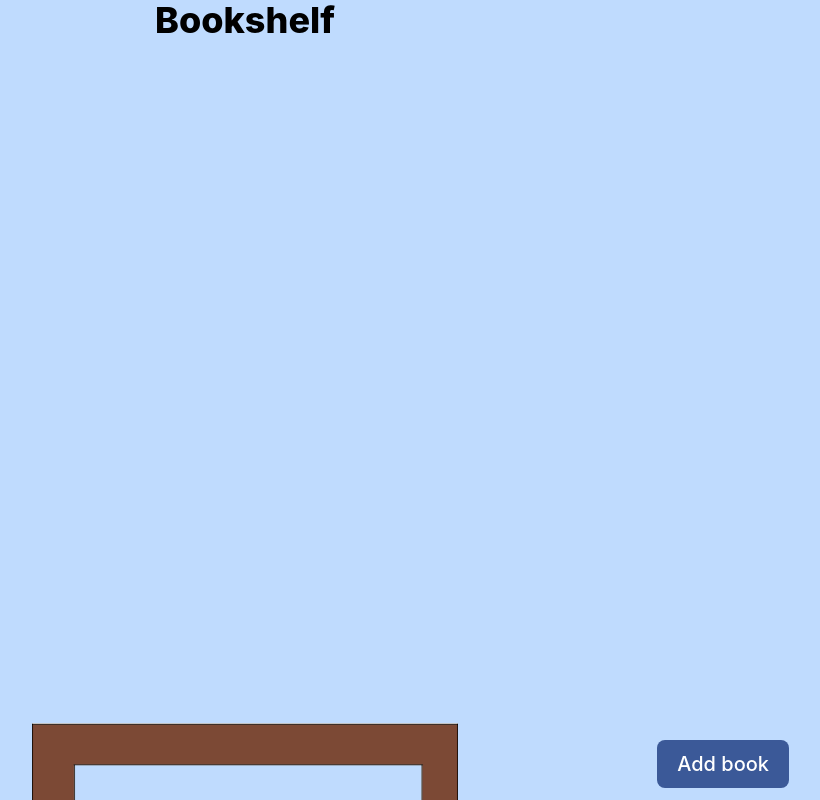
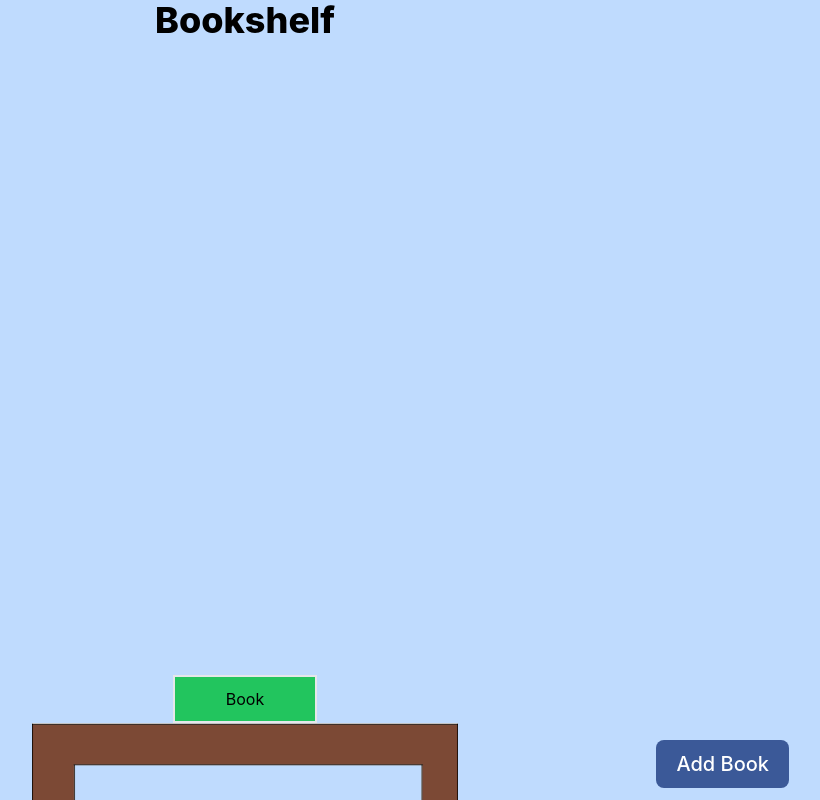
Before and after one commit to Coders222/bookshelf-frontend, a React (Create React App) app: page / in a window 1280 px wide. Shown: the whole page, without its empty margins (395-1215 px from the left). Built offline with nearby package versions, Linux system fonts and the light colour scheme.

Commit message:
kevin update

```diff
--- a/package.json
+++ b/package.json
@@ -10,7 +10,7 @@
     "react": "^18.2.0",
     "react-dom": "^18.2.0",
     "react-router-dom": "^6.17.0",
-    "react-scripts": "5.0.1",
+    "react-scripts": "^5.0.1",
     "web-vitals": "^2.1.4"
   },
   "scripts": {
--- /dev/null
+++ b/src/components/AddList.js
@@ -0,0 +1,10 @@
+import React from 'react'
+import Book from './Book'
+
+export default function AddBook(){
+    return (
+      <button onClick = {() => {}} type="button" class="absolute text-xl border-1 left-2 md:left-24 2xl:left-52 2xl:text-3xl bottom-3 text-white bg-[#FF5733] hover:bg-[#FF5733]/90 hover:text-yellow-200  font-medium rounded-lg px-5 py-2.5 text-center inline-flex items-center">
+          Add Book
+      </button>
+    )
+}
--- /dev/null
+++ b/src/components/Book.js
@@ -0,0 +1,7 @@
+import React from 'react'
+
+export default function Book(){
+    return (
+        <div class="w-36 h-12 bg-green-500 origin-left flex items-center justify-center border border-solid border-2 border-black-500">Book</div>
+    )
+}
--- a/src/components/Landing.js
+++ b/src/components/Landing.js
@@ -2,9 +2,14 @@
 import {React, useState} from "react";
 import Main from "./Main"
 import Search from './Search'
+import Book from './Book'
+
 export default function Landing(){
 
     const [searching, setSearching] = useState(false)
+    const [books, setBooks] = useState([{
+        "ibsn":"temp"
+    }])
 
     function showSearch(){
         if (searching){
@@ -12,17 +17,20 @@ export default function Landing(){
             return Search;
         }
     }
+    const bookstack = books.map((book)=> <Book></Book>)
     return (
         <div class='h-screen bg-blue-200'>
             <h1 class='font-extrabold text-4xl text-center'>
                 Bookshelf
             </h1>
-            <Main/>
+
+            <Main bookstack = {bookstack}/>
             <Search searching = {searching} setSearching = {setSearching}/>
             <button onClick = {() => {setSearching(true)
                                     console.log(searching)}} type="button" class="absolute text-xl border-1 right-2 md:right-24 2xl:right-52 2xl:text-3xl bottom-3 text-white bg-[#3b5998] hover:bg-[#3b5998]/90 hover:text-blue-200  font-medium rounded-lg px-5 py-2.5 text-center inline-flex items-center">
-                Add book
+                Add Book
             </button>
+
         </div>
 
     )
--- a/src/components/Main.js
+++ b/src/components/Main.js
@@ -1,11 +1,18 @@
 
 import React from "react";
 import Stack from "./Stack"
-export default function Main(){
+export default function Main(props){
+
     return (
-        <div class = 'w-screen absolute flex justify-center bottom-0'>
+        <div>
+
+        <div class = 'w-screen absolute flex flex-col justify-center bottom-0'>
+            <div class = 'flex justify-center'>
+                {props.bookstack}
+            </div>
+
             <Stack/>
         </div>
-
+        </div>
     )
 }
--- a/src/components/Search.js
+++ b/src/components/Search.js
@@ -2,6 +2,8 @@ import {React, useState} from 'react'
 
 import ExitButton from './ExitButton'
 import SearchBar from './SearchBar'
+import AddList from './AddList'
+
 export default function Search(props){
 
     const [searchString, setSearchString] = useState('')
@@ -10,6 +12,7 @@ export default function Search(props){
             <div class = 'mt-4 w-1/2 bg-red-500 mx-auto'>
                 <SearchBar string = {searchString} setString = {setSearchString}/>
                 <ExitButton setSearching = {props.setSearching}/>
+                <AddList/>
             </div>
         )
     }
```
Also changed, not shown: 1 other file (tests, documents, lock files or other folders).
